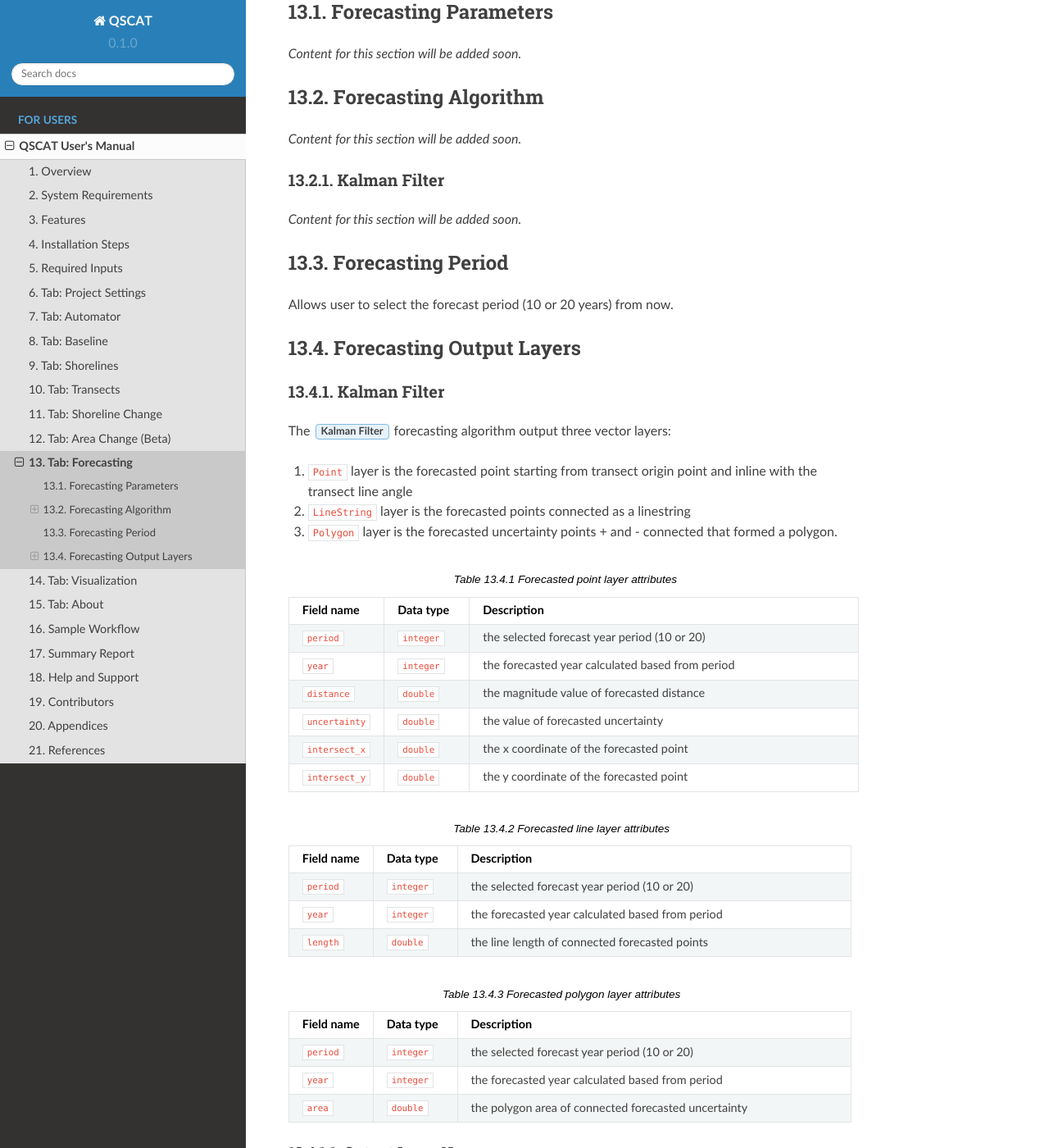
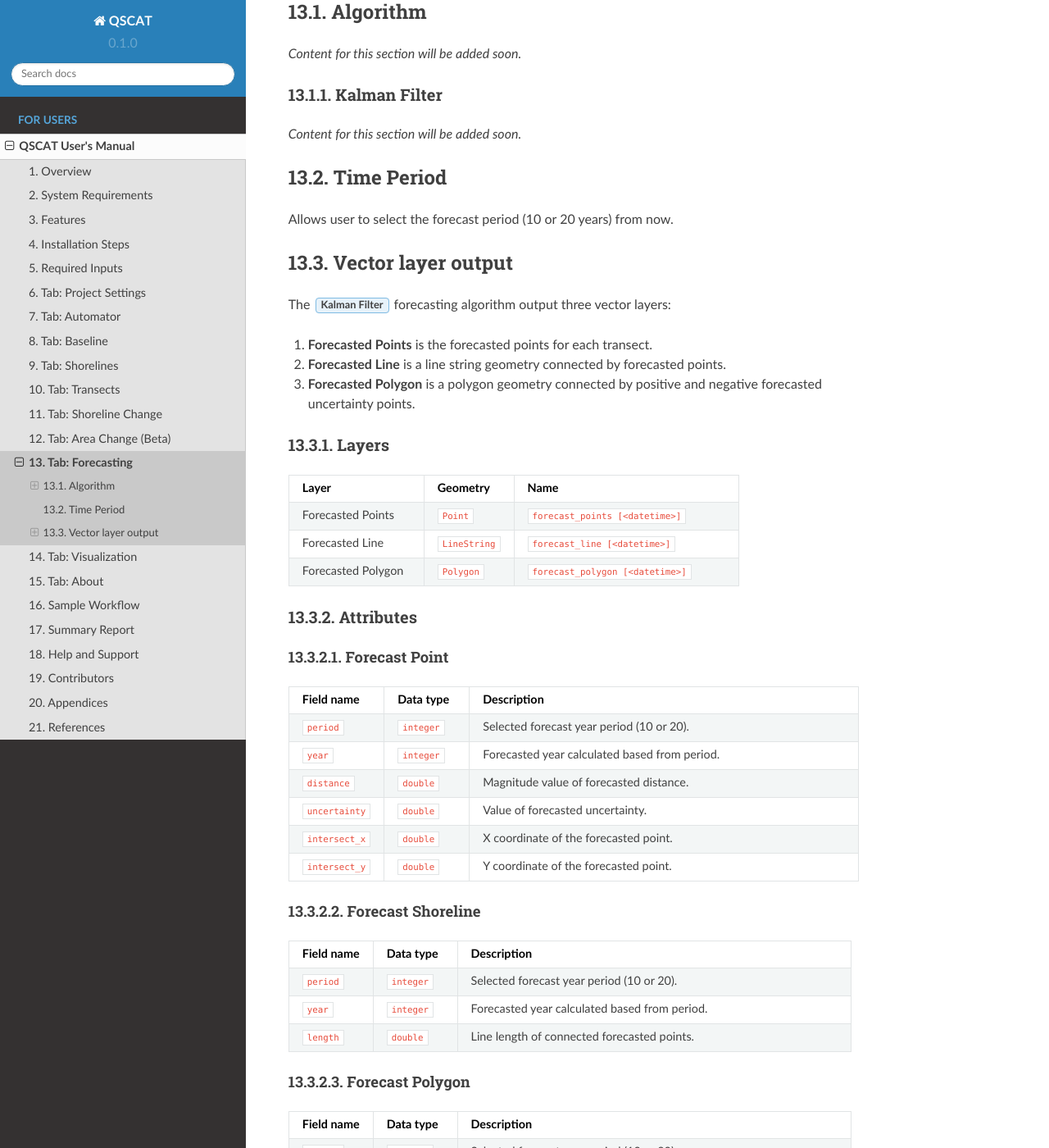
Before and after one commit to qscat/qscat, a Sphinx documentation site: the page built from docs/source/users_manual/tabs/forecasting.rst, in a window 1280 px wide and 1400 px high, scrolled down 330 px. Shown: the whole window at 82% size. Built offline with Sphinx 7.4.7 and the Read the Docs theme 2.0.0, drawn with Linux system fonts in a browser that asks for light colours; some of the changed text lies outside the part shown.

Commit message:
refactor(docs): restructure and improve tab forecasting section (#13)

```diff
--- a/docs/source/users_manual/tabs/forecasting.rst
+++ b/docs/source/users_manual/tabs/forecasting.rst
@@ -10,40 +10,63 @@ Tab: Forecasting
       :local:
       :depth: 2
 
-Forecasting Parameters
-======================
+
+Algorithm
+=========
 
 *Content for this section will be added soon.*
 
-Forecasting Algorithm
-=====================
-
-*Content for this section will be added soon.*
 
 Kalman Filter
 -------------
 
 *Content for this section will be added soon.*
 
-Forecasting Period
-==================
+
+Time Period
+===========
 
 Allows user to select the forecast period (10 or 20 years) from now.
 
-Forecasting Output Layers
-=========================
 
-Kalman Filter
--------------
+Vector layer output
+===================
 
-The :menuselection:`Kalman Filter` forecasting algorithm output three vector layers:
+The :guilabel:`Kalman Filter` forecasting algorithm output three vector layers:
 
-#. ``Point`` layer is the forecasted point starting from transect origin point and inline with the transect line angle
-#. ``LineString`` layer is the forecasted points connected as a linestring
-#. ``Polygon`` layer is the forecasted uncertainty points + and - connected that formed a polygon.
+#. **Forecasted Points** is the forecasted points for each transect.
+#. **Forecasted Line** is a line string geometry connected by forecasted points.
+#. **Forecasted Polygon** is a polygon geometry connected by positive and negative forecasted uncertainty points.
+
+Layers
+------
+
+.. list-table::
+   :header-rows: 1
+   :widths: 30 20 50
+
+   * - Layer
+     - Geometry
+     - Name
+   * - Forecasted Points
+     - ``Point``
+     - ``forecast_points [<datetime>]``
+   * - Forecasted Line
+     - ``LineString``
+     - ``forecast_line [<datetime>]``
+   * - Forecasted Polygon
+     - ``Polygon``
+     - ``forecast_polygon [<datetime>]``
 
 
-.. list-table:: Forecasted point layer attributes
+Attributes
+----------
+
+
+Forecast Point
+..............
+
+.. list-table::
    :header-rows: 1
    :widths: 15 15 70
 
@@ -52,24 +75,28 @@ The :menuselection:`Kalman Filter` forecasting algorithm output three vector lay
      - Description
    * - ``period``
      - ``integer``
-     - the selected forecast year period (10 or 20)
+     - Selected forecast year period (10 or 20).
    * - ``year``
      - ``integer``
-     - the forecasted year calculated based from period
+     - Forecasted year calculated based from period.
    * - ``distance``
      - ``double``
-     - the magnitude value of forecasted distance
+     - Magnitude value of forecasted distance.
    * - ``uncertainty``
      - ``double``
-     - the value of forecasted uncertainty
+     - Value of forecasted uncertainty.
    * - ``intersect_x``
      - ``double``
-     - the x coordinate of the forecasted point
+     - X coordinate of the forecasted point.
    * - ``intersect_y``
      - ``double``
-     - the y coordinate of the forecasted point
+     - Y coordinate of the forecasted point.
 
-.. list-table:: Forecasted line layer attributes
+
+Forecast Shoreline
+...................
+
+.. list-table::
    :header-rows: 1
    :widths: 15 15 70
 
@@ -78,15 +105,19 @@ The :menuselection:`Kalman Filter` forecasting algorithm output three vector lay
      - Description
    * - ``period``
      - ``integer``
-     - the selected forecast year period (10 or 20)
+     - Selected forecast year period (10 or 20).
    * - ``year``
      - ``integer``
-     - the forecasted year calculated based from period
+     - Forecasted year calculated based from period.
    * - ``length``
      - ``double``
-     - the line length of connected forecasted points
+     - Line length of connected forecasted points.
 
-.. list-table:: Forecasted polygon layer attributes
+
+Forecast Polygon
+................
+
+.. list-table::
    :header-rows: 1
    :widths: 15 15 70
 
@@ -95,26 +126,10 @@ The :menuselection:`Kalman Filter` forecasting algorithm output three vector lay
      - Description
    * - ``period``
      - ``integer``
-     - the selected forecast year period (10 or 20)
+     - Selected forecast year period (10 or 20).
    * - ``year``
      - ``integer``
-     - the forecasted year calculated based from period
+     - Forecasted year calculated based from period.
    * - ``area``
      - ``double``
-     - the polygon area of connected forecasted uncertainty
-
-Output Layer Names
-..................
-
-.. list-table::
-   :header-rows: 1
-   :widths: 20 80
-
-   * - Type
-     - Name
-   * - ``Point``
-     - ``forecast_points [<datetime>]``
-   * - ``LineString``
-     - ``forecast_line [<datetime>]``
-   * - ``Polygon``
-     - ``forecast_polygon [<datetime>]``
+     - Polygon area of connected forecasted uncertainty.
```
